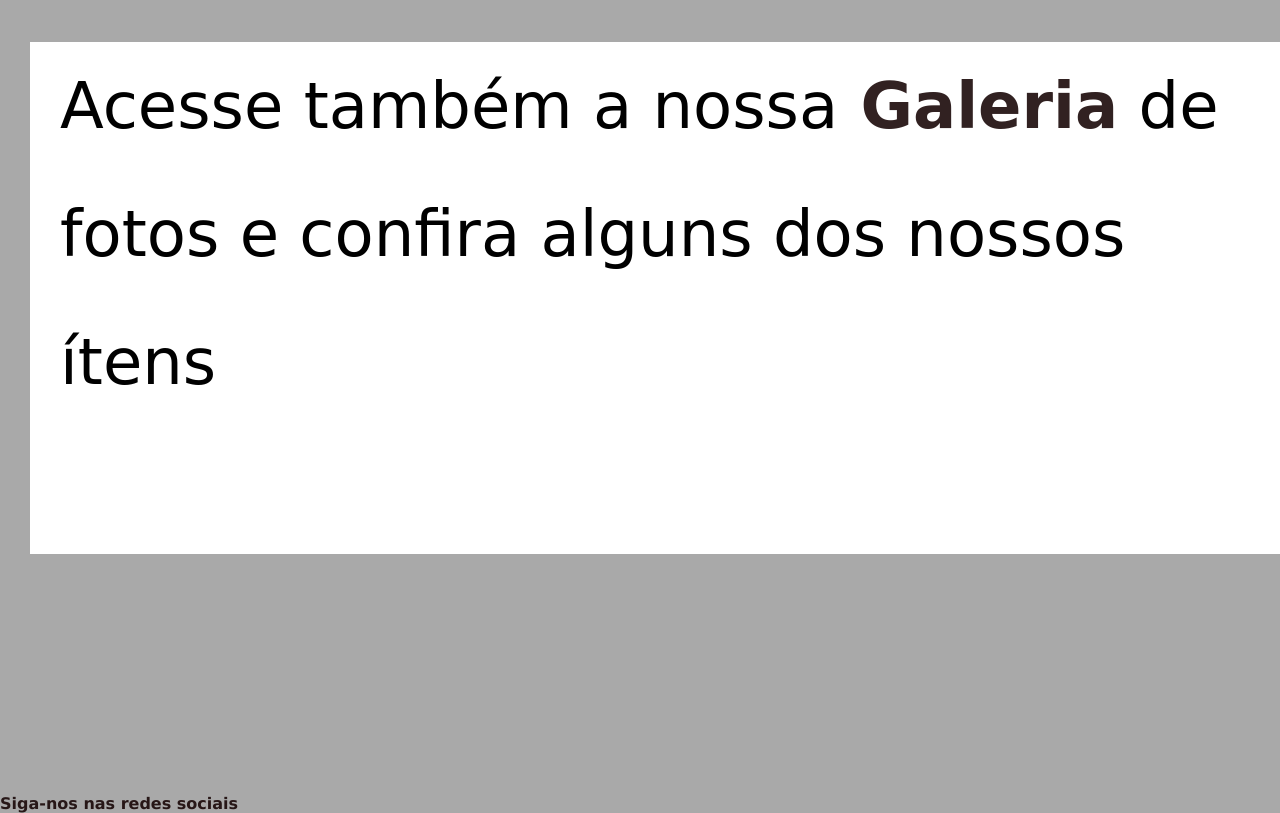
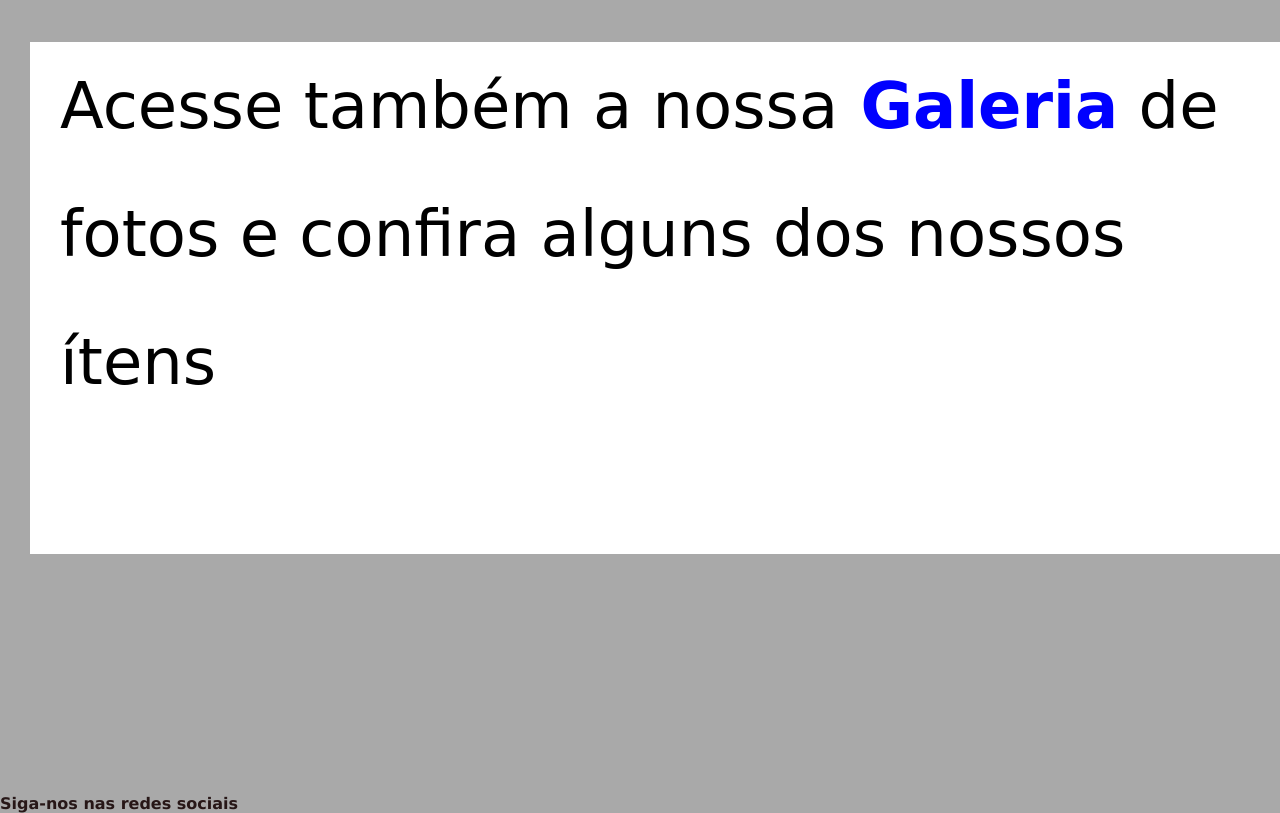
Before and after one commit to cassiaxyz/Site-Pompeia, a plain HTML site: page index.html in a window 1280 px wide. Shown: the part 6372-7185 px from the top of the page. Drawn offline with Linux system fonts and the light colour scheme.

Commit message:
alterei pag2

```diff
--- a/index.html
+++ b/index.html
@@ -31,7 +31,7 @@
 
                     <section class="normal">
                         <img src="../Site-Pompeia/estilo/fotos/estilo/foto6.png" alt="">
-                    <p> Acesse também a nossa<a href="pag2.html"> Galeria</a> de fotos e confira alguns dos nossos ítens</a> </p>
+                    <p> Acesse também a nossa<a href="pag2.html"> <font color= blue>Galeria</font></a></a> de fotos e confira alguns dos nossos ítens</a> </p>
 
                     </section>
             <section>
```
Also changed, not shown: pag2.html (+2 -1 lines).
